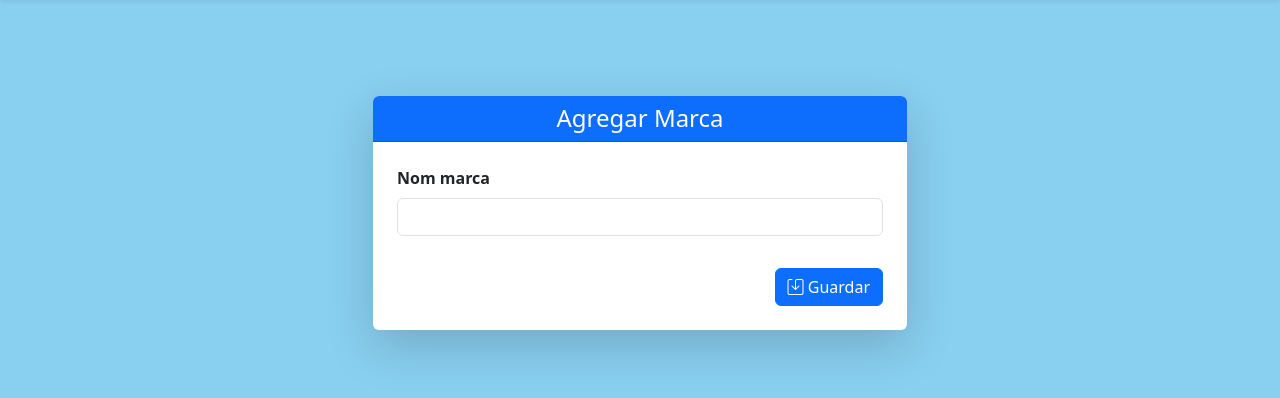
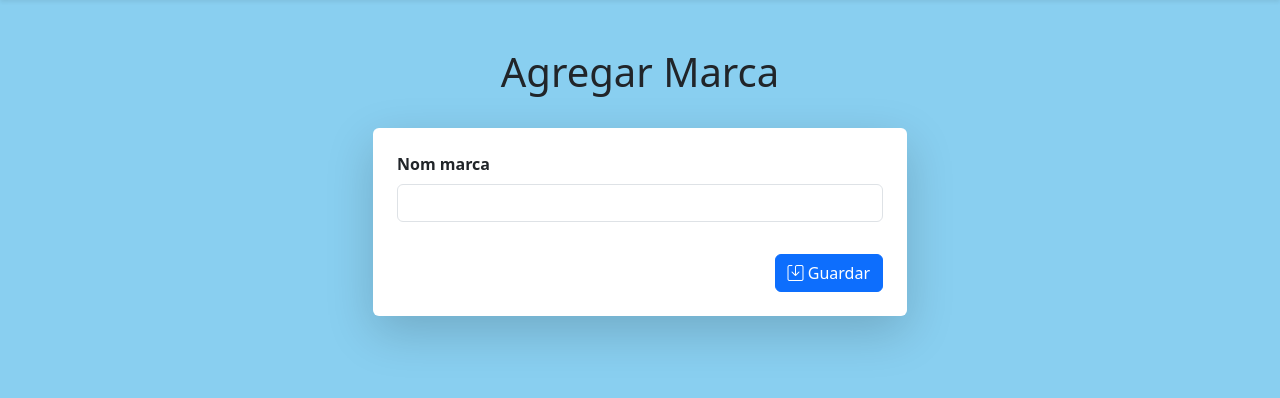
Before and after one commit to ConstanzaPavez/srvSIGEM, a Django app: page /agregar-marca/ in a window 1280 px wide. Shown: the part 66-464 px from the top of the page. Run offline with Django 4.2, Linux system fonts and the light colour scheme; parts of the project's set-up code (start-up, migrations or seed data) failed here and were passed over; some libraries are stand-ins or nearby versions.

Commit message:
cambio de visualizacion

```diff
--- a/appSIGEM/templates/paginas/agregar_cosas/agregar_marca.html
+++ b/appSIGEM/templates/paginas/agregar_cosas/agregar_marca.html
@@ -3,13 +3,12 @@
 {% block title %}Agregar Marca{% endblock %}
 
 {% block content %}
-<div class="container py-5">
+
+<h1 class="mb-4 text-center">Agregar Marca</h1>
+<div class="container py-2">
     <div class="row justify-content-center">
         <div class="col-lg-6 col-md-8">
             <div class="card border-0 shadow-lg">
-                <div class="card-header bg-primary text-white text-center rounded-top">
-                    <h4 class="mb-0">Agregar Marca</h4>
-                </div>
                 <div class="card-body px-4 py-4">
                     <form method="POST" novalidate>
                         {% csrf_token %}
--- a/appSIGEM/templates/paginas/agregar_cosas/agregar_tipo_material.html
+++ b/appSIGEM/templates/paginas/agregar_cosas/agregar_tipo_material.html
@@ -3,13 +3,11 @@
 {% block title %}Agregar Tipo de Material{% endblock %}
 
 {% block content %}
-<div class="container py-5">
+<h1 class="mb-4 text-center">Agregar Tipo de Material</h1>
+<div class="container py-2">
     <div class="row justify-content-center">
         <div class="col-lg-6 col-md-8">
             <div class="card border-0 shadow-lg">
-                <div class="card-header bg-primary text-white text-center rounded-top">
-                    <h4 class="mb-0">Agregar Tipo de Material</h4>
-                </div>
                 <div class="card-body px-4 py-4">
                     <form method="POST" enctype="multipart/form-data" novalidate>
                         {% csrf_token %}
```
Also changed, not shown: appSIGEM/templates/paginas/agregar_cosas/agregar_categoria.html (+3 -4 lines).
